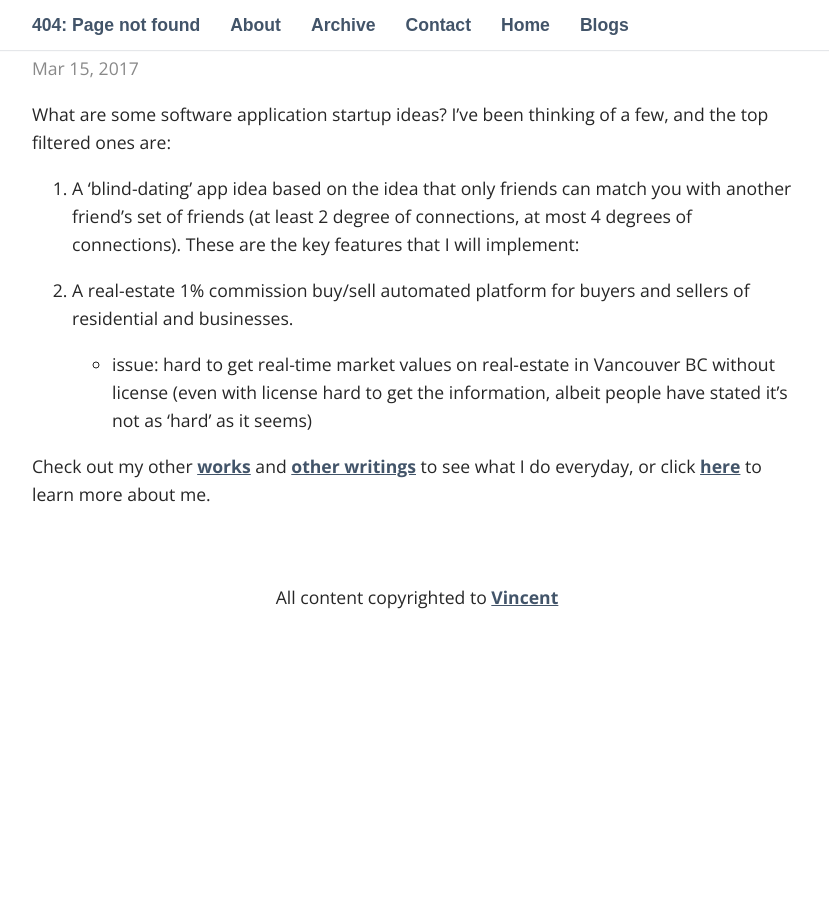
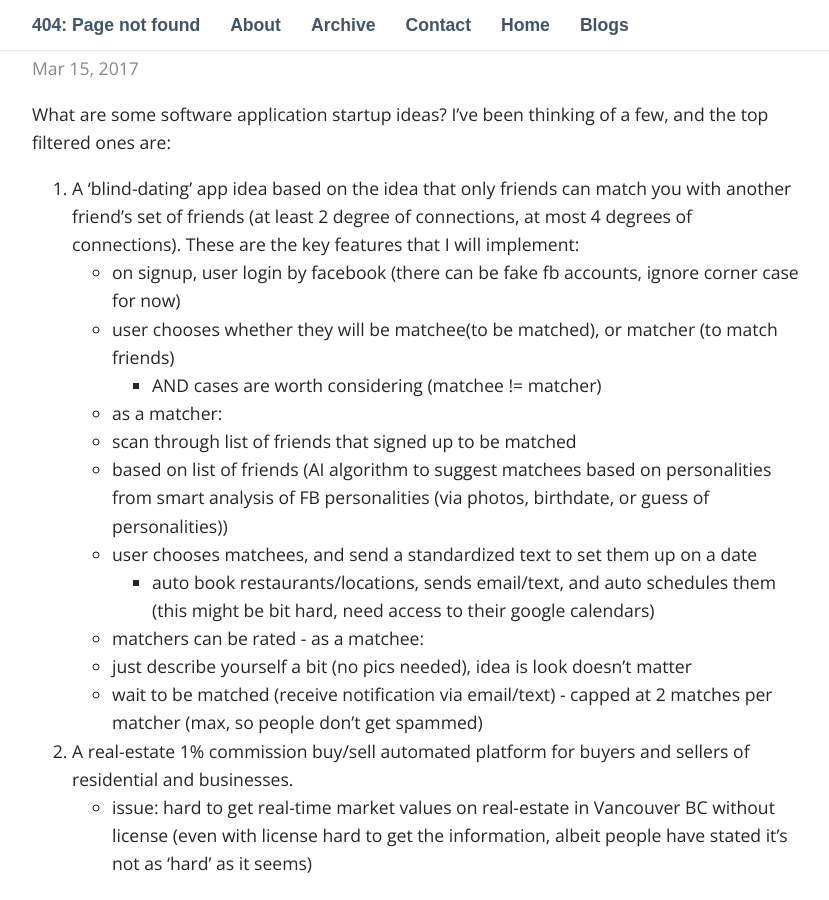
Before and after one commit to vincetallica/vincetallica.github.io, a Jekyll site: the page built from _posts/2017-03-15-Data-Ideas.markdown, in a window 1280 px wide and 900 px high, scrolled down 557 px. Shown: the whole window, without its empty margins (223-1052 px from the left). Built offline with Jekyll 4.4.1, drawn with Linux system fonts in a browser that asks for light colours; some web fonts are replaced; comment, search, counter and statistics services are not loaded; before the commit the page ends 1226 px from its top, so only the background shows below that.

Commit message:
Revert "modified blog"
This reverts commit 037548fbcbb4a22dd9b066fce0e0ff38294a835d.

```diff
--- a/_posts/2017-03-15-Data-Ideas.markdown
+++ b/_posts/2017-03-15-Data-Ideas.markdown
@@ -7,6 +7,19 @@ categories: Personal
 What are some software application startup ideas? I've been thinking of a few, and the top filtered ones are:
 
 1. A 'blind-dating' app idea based on the idea that only friends can match you with another friend's set of friends (at least 2 degree of connections, at most 4 degrees of connections). These are the key features that I will implement:
+  - on signup, user login by facebook (there can be fake fb accounts, ignore corner case for now)
+  - user chooses whether they will be matchee(to be matched), or matcher (to match friends)
+          - AND cases are worth considering (matchee != matcher)
+  - as a matcher:
+      - scan through list of friends that signed up to be matched
+      - based on list of friends (AI algorithm to suggest matchees based on personalities from smart analysis of FB personalities (via photos, birthdate, or guess of personalities))
+      - user chooses matchees, and send a standardized text to set them up on a date
+          - auto book restaurants/locations, sends email/text, and auto schedules them (this might be bit hard, need access to their google calendars)
+      - matchers can be rated
+  - as a matchee:
+      - just describe yourself a bit (no pics needed), idea is look doesn't matter
+      - wait to be matched (receive notification via email/text)
+  - capped at 2 matches per matcher (max, so people don't get spammed)
 
 2. A real-estate 1% commission buy/sell automated platform for buyers and sellers of residential and businesses.
   - issue: hard to get real-time market values on real-estate in Vancouver BC without license (even with license hard to get the information, albeit people have stated it's not as 'hard' as it seems)
```
